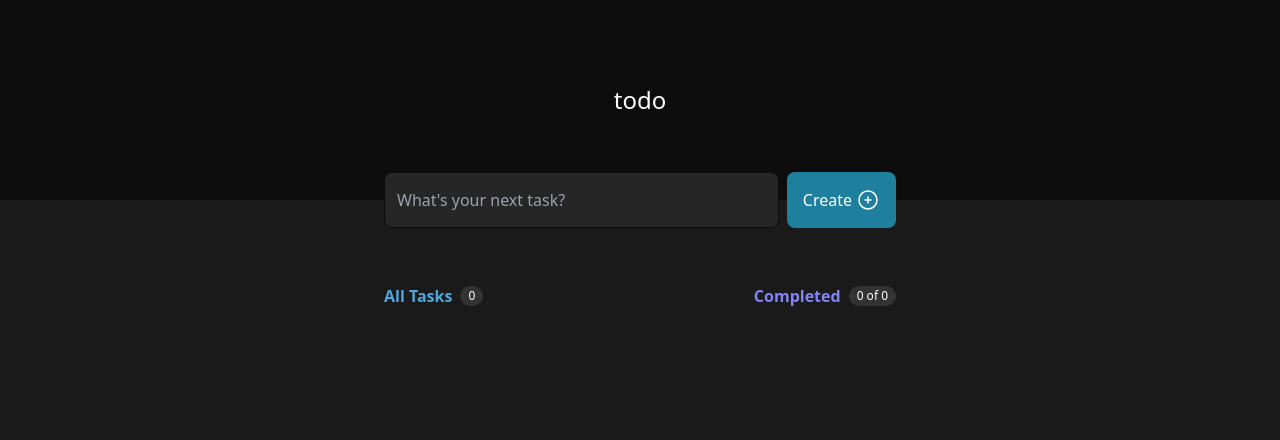
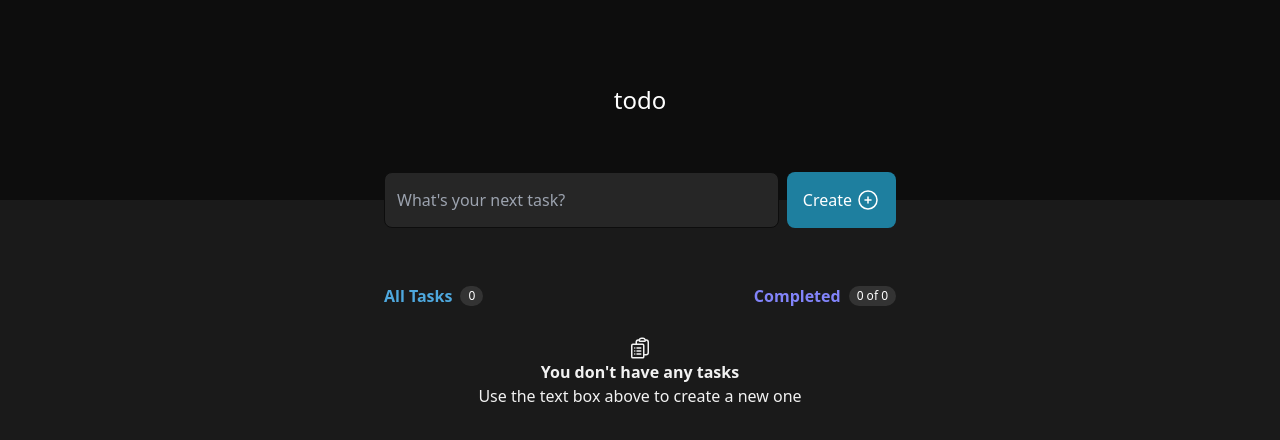
Before and after one commit to CharlesEkkel/my-todo, a React (Vite) app: page / in a window 1280 px wide. Shown: the top 440 px of the page. Built offline with nearby package versions, Linux system fonts and the light colour scheme.

Commit message:
feat: add basic empty page

```diff
--- a/src/App.tsx
+++ b/src/App.tsx
@@ -2,6 +2,7 @@ import { useState } from "react";
 import { Task, TaskInfo } from "./components/Task";
 import { NewTask } from "./components/NewTask";
 import { Pill } from "./components/Pill";
+import { EmptyPage } from "./components/EmptyPage";
 
 function App() {
   const [tasks, setTasks] = useState<TaskInfo[]>([]);
@@ -40,6 +41,7 @@ function App() {
               }`}
             />
           </div>
+          {tasks.length === 0 && <EmptyPage />}
           {tasks
             .filter((x) => !x.isChecked)
             .map((task) => (
--- /dev/null
+++ b/src/components/EmptyPage.tsx
@@ -0,0 +1,20 @@
+export const EmptyPage = () => (
+  <div className="flex flex-col items-center">
+    <svg
+      xmlns="http://www.w3.org/2000/svg"
+      fill="none"
+      viewBox="0 0 24 24"
+      strokeWidth={1.5}
+      stroke="currentColor"
+      className="w-6 h-6"
+    >
+      <path
+        strokeLinecap="round"
+        strokeLinejoin="round"
+        d="M9 12h3.75M9 15h3.75M9 18h3.75m3 .75H18a2.25 2.25 0 002.25-2.25V6.108c0-1.135-.845-2.098-1.976-2.192a48.424 48.424 0 00-1.123-.08m-5.801 0c-.065.21-.1.433-.1.664 0 .414.336.75.75.75h4.5a.75.75 0 00.75-.75 2.25 2.25 0 00-.1-.664m-5.8 0A2.251 2.251 0 0113.5 2.25H15c1.012 0 1.867.668 2.15 1.586m-5.8 0c-.376.023-.75.05-1.124.08C9.095 4.01 8.25 4.973 8.25 6.108V8.25m0 0H4.875c-.621 0-1.125.504-1.125 1.125v11.25c0 .621.504 1.125 1.125 1.125h9.75c.621 0 1.125-.504 1.125-1.125V9.375c0-.621-.504-1.125-1.125-1.125H8.25zM6.75 12h.008v.008H6.75V12zm0 3h.008v.008H6.75V15zm0 3h.008v.008H6.75V18z"
+      />
+    </svg>
+    <strong>You don't have any tasks</strong>
+    <p>Use the text box above to create a new one</p>
+  </div>
+);
```
